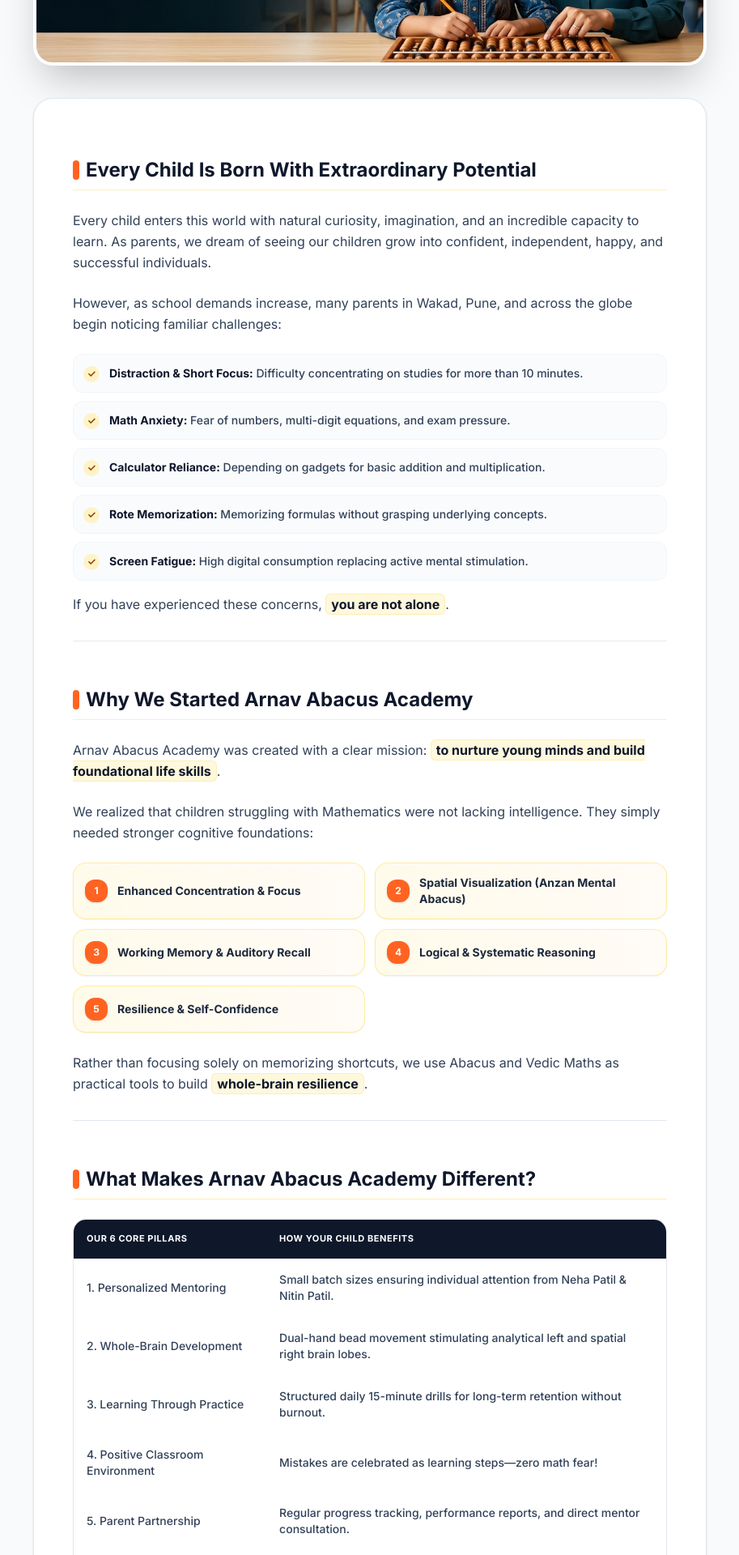
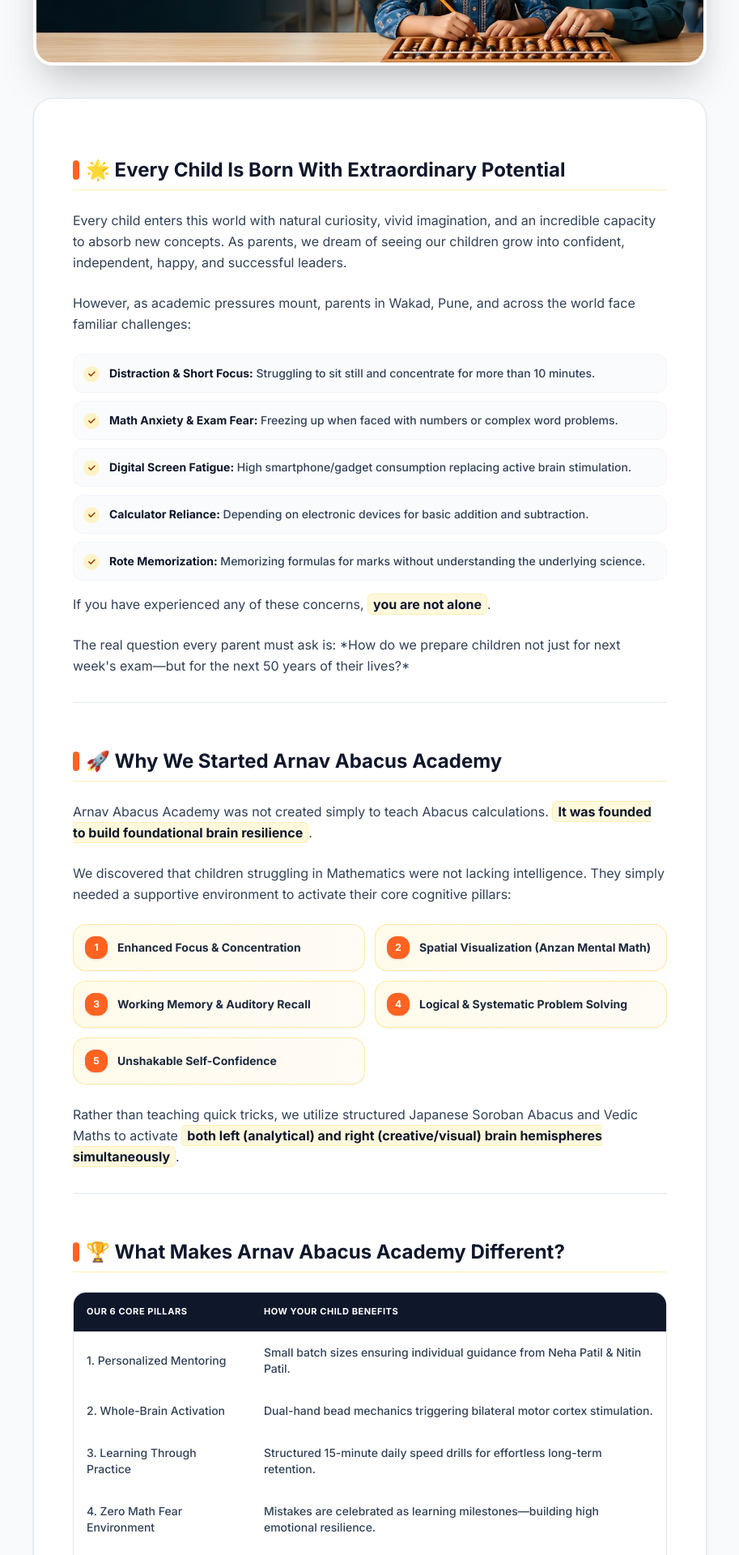
Before and after one commit to atharvpatil18/AAA-web, a React (Vite) app: page /#/blog/1 in a window 1280 px wide. Shown: the part 880-2800 px from the top of the page at 81% size, without its empty margins (183-1096 px from the left). Built offline with nearby package versions, Linux system fonts and the light colour scheme; no server answers.

Commit message:
feat update blog dataset cache check to force load live CTA button and narrative enhancements

```diff
--- a/src/data/blogData.ts
+++ b/src/data/blogData.ts
@@ -34,66 +34,79 @@
       ]
     },
     content: `
-### Every Child Is Born With Extraordinary Potential
+### 🌟 Every Child Is Born With Extraordinary Potential
 
-Every child enters this world with natural curiosity, imagination, and an incredible capacity to learn. As parents, we dream of seeing our children grow into confident, independent, happy, and successful individuals.
+Every child enters this world with natural curiosity, vivid imagination, and an incredible capacity to absorb new concepts. As parents, we dream of seeing our children grow into confident, independent, happy, and successful leaders.
 
-However, as school demands increase, many parents in Wakad, Pune, and across the globe begin noticing familiar challenges:
+However, as academic pressures mount, parents in Wakad, Pune, and across the world face familiar challenges:
 
-- **Distraction & Short Focus**: Difficulty concentrating on studies for more than 10 minutes.
-- **Math Anxiety**: Fear of numbers, multi-digit equations, and exam pressure.
-- **Calculator Reliance**: Depending on gadgets for basic addition and multiplication.
-- **Rote Memorization**: Memorizing formulas without grasping underlying concepts.
-- **Screen Fatigue**: High digital consumption replacing active mental stimulation.
+- **Distraction & Short Focus**: Struggling to sit still and concentrate for more than 10 minutes.
+- **Math Anxiety & Exam Fear**: Freezing up when faced with numbers or complex word problems.
+- **Digital Screen Fatigue**: High smartphone/gadget consumption replacing active brain stimulation.
+- **Calculator Reliance**: Depending on electronic devices for basic addition and subtraction.
+- **Rote Memorization**: Memorizing formulas for marks without understanding the underlying science.
 
-If you have experienced these concerns, **you are not alone**.
+If you have experienced any of these concerns, **you are not alone**.
+
+The real question every parent must ask is: *How do we prepare children not just for next week's exam—but for the next 50 years of their lives?*
 
 ---
 
-### Why We Started Arnav Abacus Academy
+### 🚀 Why We Started Arnav Abacus Academy
 
-Arnav Abacus Academy was created with a clear mission: **to nurture young minds and build foundational life skills**.
+Arnav Abacus Academy was not created simply to teach Abacus calculations. **It was founded to build foundational brain resilience**.
 
-We realized that children struggling with Mathematics were not lacking intelligence. They simply needed stronger cognitive foundations:
+We discovered that children struggling in Mathematics were not lacking intelligence. They simply needed a supportive environment to activate their core cognitive pillars:
 
-1. **Enhanced Concentration & Focus**
-2. **Spatial Visualization (Anzan Mental Abacus)**
+1. **Enhanced Focus & Concentration**
+2. **Spatial Visualization (Anzan Mental Math)**
 3. **Working Memory & Auditory Recall**
-4. **Logical & Systematic Reasoning**
-5. **Resilience & Self-Confidence**
+4. **Logical & Systematic Problem Solving**
+5. **Unshakable Self-Confidence**
 
-Rather than focusing solely on memorizing shortcuts, we use Abacus and Vedic Maths as practical tools to build **whole-brain resilience**.
+Rather than teaching quick tricks, we utilize structured Japanese Soroban Abacus and Vedic Maths to activate **both left (analytical) and right (creative/visual) brain hemispheres simultaneously**.
 
 ---
 
-### What Makes Arnav Abacus Academy Different?
+### 🏆 What Makes Arnav Abacus Academy Different?
 
 | Our 6 Core Pillars | How Your Child Benefits |
 | :--- | :--- |
-| **1. Personalized Mentoring** | Small batch sizes ensuring individual attention from Neha Patil & Nitin Patil. |
-| **2. Whole-Brain Development** | Dual-hand bead movement stimulating analytical left and spatial right brain lobes. |
-| **3. Learning Through Practice** | Structured daily 15-minute drills for long-term retention without burnout. |
-| **4. Positive Classroom Environment** | Mistakes are celebrated as learning steps—zero math fear! |
-| **5. Parent Partnership** | Regular progress tracking, performance reports, and direct mentor consultation. |
-| **6. Continuous Growth** | Level progression from Junior Soroban to Grandmaster Vedic Math Olympiads. |
+| **1. Personalized Mentoring** | Small batch sizes ensuring individual guidance from Neha Patil & Nitin Patil. |
+| **2. Whole-Brain Activation** | Dual-hand bead mechanics triggering bilateral motor cortex stimulation. |
+| **3. Learning Through Practice** | Structured 15-minute daily speed drills for effortless long-term retention. |
+| **4. Zero Math Fear Environment** | Mistakes are celebrated as learning milestones—building high emotional resilience. |
+| **5. Parent-Mentor Synergy** | Continuous progress tracking, monthly reports, and direct mentor consultation. |
+| **6. Level-Wise Mastery** | Seamless progression from Junior Soroban to Grandmaster Olympiad calculations. |
 
 ---
 
-### A Personal Message from Our Founder
+### 💡 Beyond School Marks: Building Lifelong Qualities
+
+School grades tell only a small part of the story. At Arnav Abacus Academy, we nurture life skills that empower children in Science, Coding, Competitive Exams, and real-world leadership:
+
+- **Curiosity & Independent Thinking**
+- **Discipline & Daily Consistency**
+- **Resilience Under Exam Pressure**
+- **Spatial Problem-Solving & Pattern Recognition**
+
+---
+
+### 💬 A Personal Message from Our Founder
 
 > "When I started Arnav Abacus Academy in Wakad, Pune, my dream was never to create another coaching class. My dream was to build a sanctuary where children enjoy learning, parents feel supported, and every child is empowered to discover their true potential."
 
 **Neha Patil**
 Founder & Director, Arnav Abacus Academy • Wakad, Pune, India
 
-
 ---
 
-### Claim Your Free Demo & Math Assessment Today
+### 🎁 Claim Your Free Demo & Math Assessment Today
 
-Give your child the gift of lifelong confidence, focus, and 10X calculation speed!
+Give your child the gift of lifelong confidence, laser focus, and 10X calculation speed!
 
 [CLAIM_FREE_DEMO_BUTTON]
+
     `,
     comments: [
 
--- a/src/pages/Blog.tsx
+++ b/src/pages/Blog.tsx
@@ -21,15 +21,15 @@
         const parsed = JSON.parse(stored);
         // Sync author or image update if cached old data exists
         if (
-          parsed[0]?.author?.name !== INITIAL_BLOG_POSTS[0].author.name ||
-          parsed[2]?.author?.name !== INITIAL_BLOG_POSTS[2].author.name ||
-          parsed[0]?.coverImage !== INITIAL_BLOG_POSTS[0].coverImage
+          parsed[0]?.id !== "blog-0" ||
+          !parsed[0]?.content.includes("[CLAIM_FREE_DEMO_BUTTON]")
         ) {
           localStorage.setItem("aaa_blog_posts", JSON.stringify(INITIAL_BLOG_POSTS));
           setPosts(INITIAL_BLOG_POSTS);
         } else {
           setPosts(parsed);
         }
+
 
       } catch (e) {
         setPosts(INITIAL_BLOG_POSTS);
--- a/src/pages/BlogPostDetail.tsx
+++ b/src/pages/BlogPostDetail.tsx
@@ -29,7 +29,7 @@
     if (stored) {
       try {
         const parsed = JSON.parse(stored);
-        if (parsed[0]?.author?.name !== "Neha Patil" || parsed[0]?.coverImage !== INITIAL_BLOG_POSTS[0].coverImage) {
+        if (parsed[0]?.id !== "blog-0" || !parsed[0]?.content.includes("[CLAIM_FREE_DEMO_BUTTON]")) {
           allPosts = INITIAL_BLOG_POSTS;
           localStorage.setItem("aaa_blog_posts", JSON.stringify(INITIAL_BLOG_POSTS));
         } else {
@@ -41,6 +41,7 @@
     } else {
       localStorage.setItem("aaa_blog_posts", JSON.stringify(INITIAL_BLOG_POSTS));
     }
+
 
 
     setPosts(allPosts);
```
